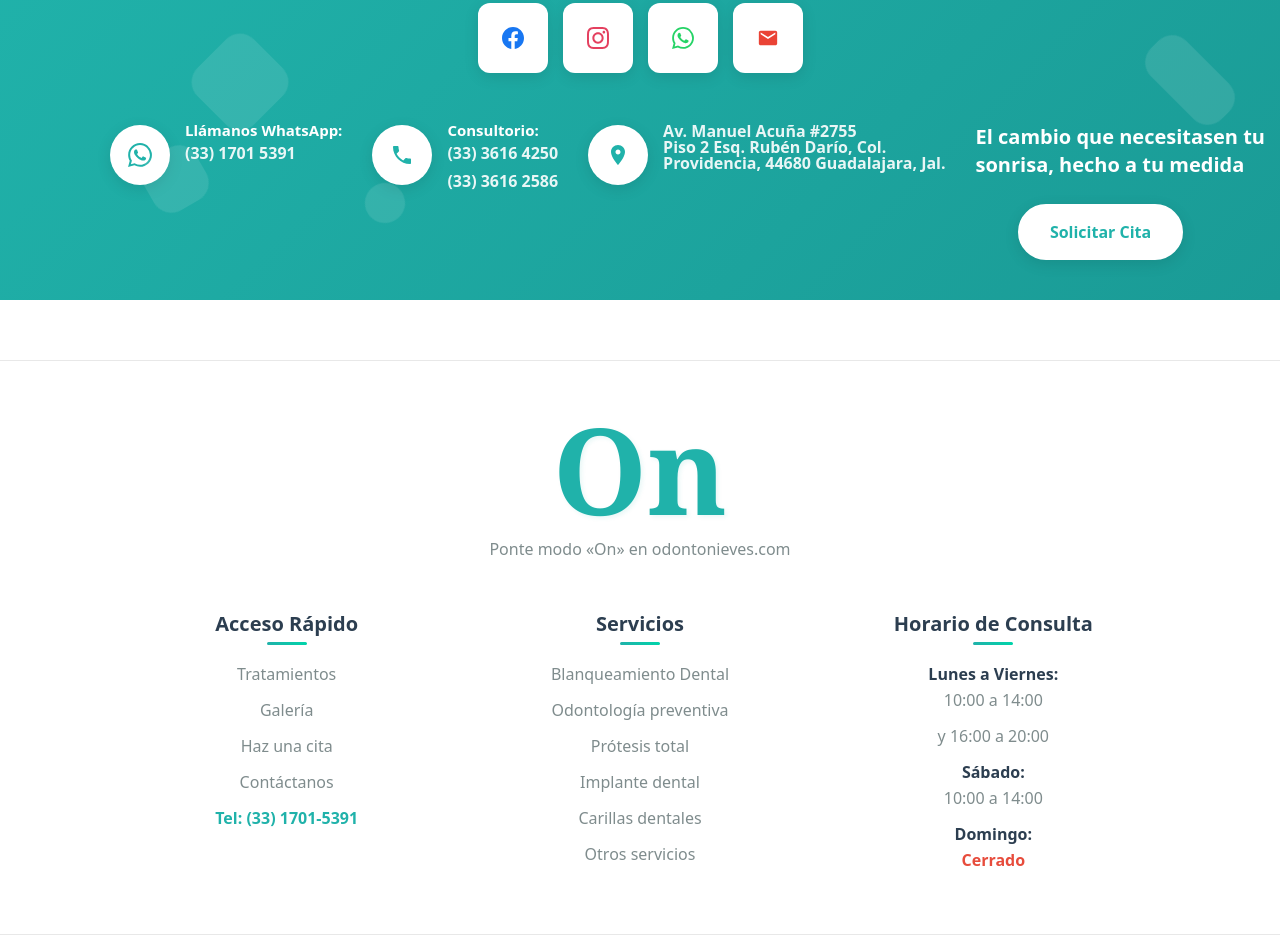
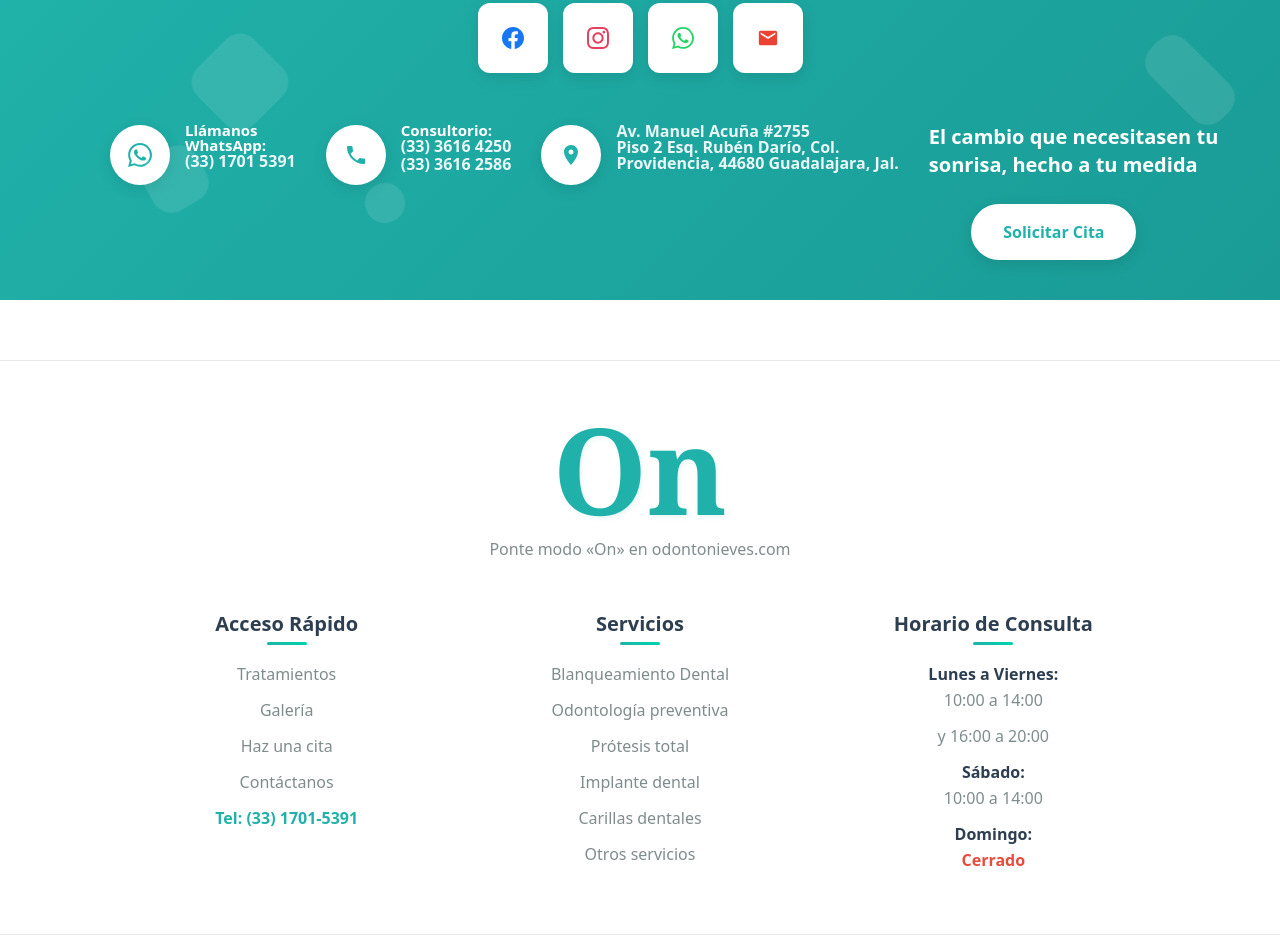
Before and after one commit to Jan-Amixtlan/odonto-nieves, a React (Vite) app: page / in a window 1280 px wide. Shown: the part 6140-7075 px from the top of the page. Built offline with nearby package versions, Linux system fonts and the light colour scheme.

Commit message:
Refactor ContactFooter styles for improved spacing; adjust margins between contact titles and text for better readability

```diff
--- a/src/Components/ContactFooter/ContactFooter.css
+++ b/src/Components/ContactFooter/ContactFooter.css
@@ -196,15 +196,16 @@
 /* Eliminar completamente el espacio entre títulos y números de teléfono */
 .whatsapp-title + .contact-text,
 .phone-title + .contact-text {
-    margin-top: -28px !important;
+    margin-top: -35px !important;
     padding-top: 0 !important;
     transform: translateY(-5px) !important;
 }
 
 /* Eliminar espacio entre números de teléfono consecutivos */
 .contact-text + .contact-text {
-    margin-top: -30px !important;
-    transform: translateY(-5px) !important;
+    margin-top: -45px !important;
+    line-height: 1.1 !important;
+    transform: none !important;
 }
 
 .contact-text.clickable {
--- a/src/Components/ContactFooter/ContactFooter.jsx
+++ b/src/Components/ContactFooter/ContactFooter.jsx
@@ -97,7 +97,8 @@ const ContactFooter = () => {
                             </svg>
                         </div>
                         <div className="contact-content">
-                            <h3 className="contact-title whatsapp-title">Llámanos WhatsApp:</h3>
+                            <h3 className="contact-title whatsapp-title">Llámanos <br>
+                            </br> WhatsApp:</h3>
                             <p
                                 className="contact-text clickable"
                                 onClick={() => handleWhatsAppClick('33 1701 5391')}
```
